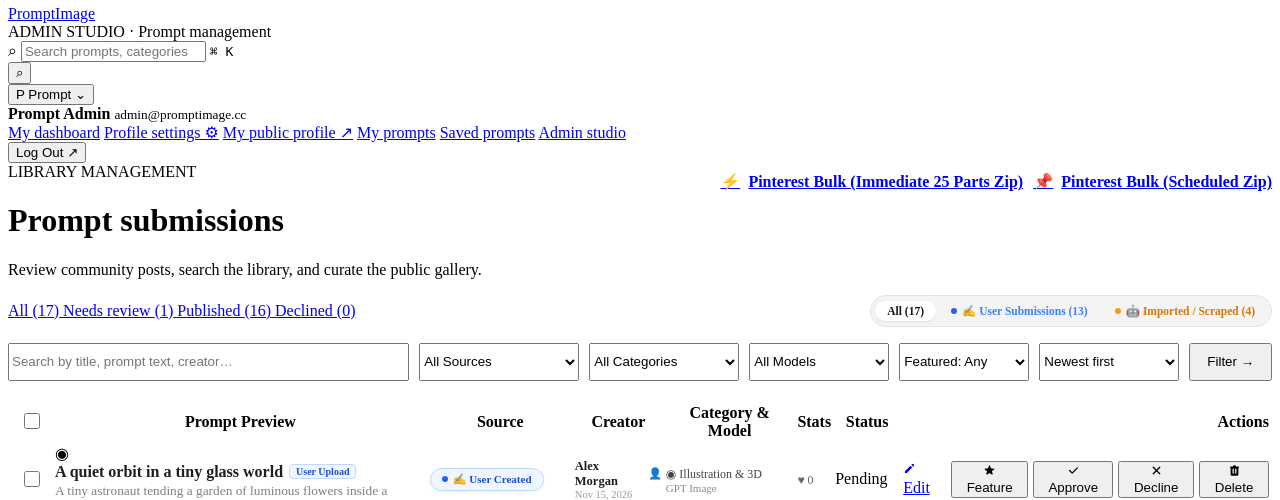
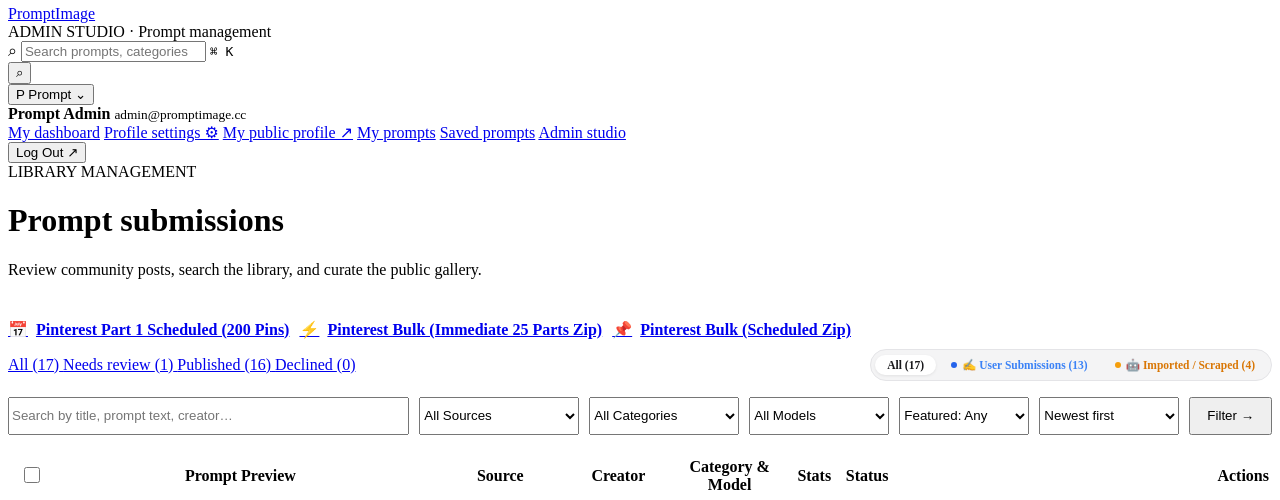
Before and after one commit to alindevx00x/meigenclone, a Laravel app: page /admin/prompts in a window 1280 px wide. Shown: the part 2737-3237 px from the top of the page. Run offline with Laravel 12, Linux system fonts and the light colour scheme; a user stored in the database is signed in; data comes from the database, SQL or seed files in the repository; data that the repository does not hold is empty.

Commit message:
feat(pinterest): add 200-pin safe scheduled CSV and direct download button

```diff
--- a/resources/views/admin/prompts.blade.php
+++ b/resources/views/admin/prompts.blade.php
@@ -11,6 +11,10 @@
             <p>Review community posts, search the library, and curate the public gallery.</p>
         </div>
         <div style="display: flex; gap: 10px; align-items: center; flex-wrap: wrap;">
+            <a class="outline-button" href="{{ route('admin.prompts.pinterest_scheduled_csv') }}" style="min-height: 38px; display: inline-flex; align-items: center; gap: 8px; font-weight: 600; border-color: #cbd5e1; background: #fff;" title="Scheduled pins for Month 1 (Nov 16 - Dec 10, 8 pins/day, max 30-day window)">
+                <span style="color: #e60023; font-size: 16px; line-height: 1;">📅</span>
+                <span>Pinterest Part 1 Scheduled (200 Pins)</span>
+            </a>
             <a class="outline-button" href="{{ route('admin.prompts.pinterest_immediate_zip') }}" style="min-height: 38px; display: inline-flex; align-items: center; gap: 8px; font-weight: 600; border-color: #cbd5e1; background: #fff;" title="Publish all pins immediately without date restrictions">
                 <span style="color: #e60023; font-size: 16px; line-height: 1;">⚡</span>
                 <span>Pinterest Bulk (Immediate 25 Parts Zip)</span>
--- a/routes/web.php
+++ b/routes/web.php
@@ -233,6 +233,14 @@ Route::middleware(['auth', 'can:admin'])->prefix('admin')->name('admin.')->group
         return response()->download($zipPath, 'promptimage-pinterest-immediate-all-25-parts.zip');
     })->name('prompts.pinterest_immediate_zip');
 
+    Route::get('/prompts/pinterest-scheduled-csv', function () {
+        $path = storage_path('app/pinterest-exports/pinterest-scheduled-part-01-200pins.csv');
+        if (!file_exists($path)) {
+            abort(404, 'Pinterest scheduled CSV not found.');
+        }
+        return response()->download($path, 'pinterest-scheduled-part-01-200pins.csv');
+    })->name('prompts.pinterest_scheduled_csv');
+
     // Blog Management
     Route::get('/blog/posts', [AdminBlogController::class, 'index'])->name('blog.index');
     Route::get('/blog/posts/create', [AdminBlogController::class, 'create'])->name('blog.create');
```
Also changed, not shown: storage/app/pinterest-exports/pinterest-scheduled-part-01-200pins.csv (added).
